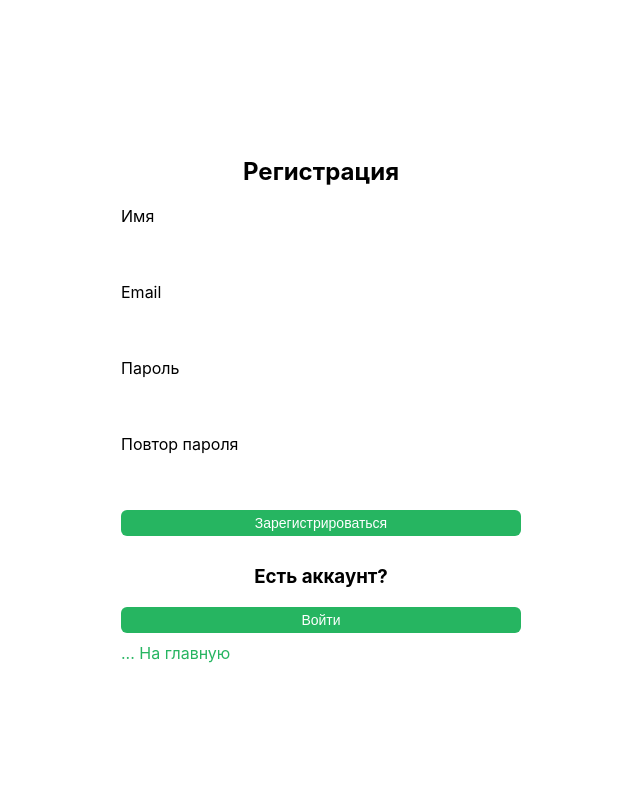
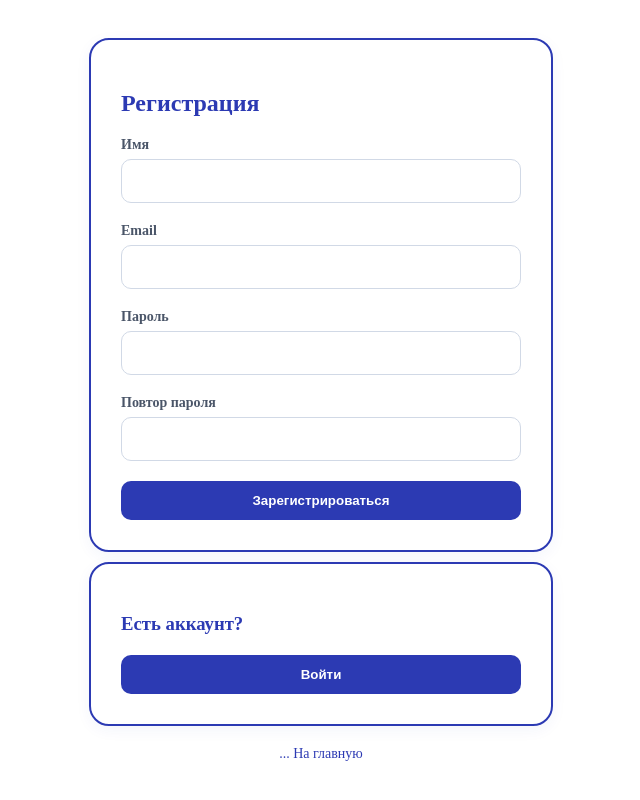
Before and after one commit to Jeb129/VKR-timetable, a React app in the folder frontend/: page /register in a window 1280 px wide. Shown: the whole page, without its empty margins (319-959 px from the left). Built offline with nearby package versions, Linux system fonts and the light colour scheme; no server answers; the HTML template or start-up script is replaced by a standard one.

Commit message:
Дизигн

```diff
--- a/frontend/src/App.css
+++ b/frontend/src/App.css
@@ -1,310 +1,24 @@
-/* =======================
-   Цветовые переменные
-   ======================= */
-:root {
-    --bg-primary: #ffffff;
-    --bg-secondary: #b8b8b8;
-    --bg-hover: #222222;
-    --border-subtle: #2a2a2a;
-
-    --color-white: #ffffff;
-    --color-text: #000000;
-    --color-gray: #9a9a9a;
-
-    --color-primary: #26b561;
-    --color-secondary: #88970f;
-    --color-warning: #b96f07;
-    --color-danger: #cc3f42;
-    --color-accent: #b5267a;
-}
-
-/* =======================
-   Базовые стили
-   ======================= */
-body {
-    background: var(--bg-primary);
-    color: var(--color-text);
-    font-family: 'Inter', 'Roboto', sans-serif;
-}
-
-/* =======================
-   Ссылки
-   ======================= */
-a {
-    color: var(--color-primary);
-    text-decoration: none;
-    transition: color 0.15s ease;
-    cursor: pointer;;
-}
-
-a:hover {
-    color: var(--color-secondary);
-}
-
-/* =======================
-   Кнопки
-   ======================= */
-button {
-    cursor: pointer;
-    font-size: 14px;
-    font-weight: 500;
-    transition: all 0.15s ease;
-}
-
-.primary-btn {
-    padding: 5px;
-    border-radius: 6px;
-    border: none;
-    background: var(--color-primary);
-    color: var(--color-white);
-}
-
-.primary-btn:hover {
-    filter: brightness(1.1);
-    transform: translateY(-1px);
-}
-
-.danger-btn {
-    padding: 5px;
-    border-radius: 6px;
-    border: none;
-    background: var(--color-danger);
-    color: var(--color-white);
-}
-
-.danger-btn:hover {
-    filter: brightness(1.1);
-    transform: translateY(-1px);
-}
-
-.secondary-btn {
-    border: 1px solid var(--color-secondary);
-
-    background: transparent;
-    color: var(--color-secondary);
-
-    font-size: 0.7rem;
-    cursor: pointer;
-}
-.secondary-btn:hover {
-    background-color: var(--color-secondary);
-    color: var(--bg-primary);
-}
-
-.round-item {
-    aspect-ratio: 1 / 1;
-    border-radius: 50%;
-}
-/* =======================
-   Списки с прокруткой
-   ======================= */
-.scroll-list {
-    display: flex;
-    flex-direction: column;
-    max-height: 100%;
-    gap: 10px;
-    padding: 5px;
-    overflow-y: auto;
-    overflow-x: hidden;
-    padding-right: 6px; /* чтобы скролл не перекрывал контент */
-}
-
-/* Стилизация скроллбара (для WebKit) */
-.scroll-list::-webkit-scrollbar {
-    width: 6px;
-}
-
-.scroll-list::-webkit-scrollbar-track {
-    background: var(--bg-secondary);
-    border-radius: 3px;
-}
-
-.scroll-list::-webkit-scrollbar-thumb {
-    background-color: var(--color-primary);
-    border-radius: 3px;
-}
-
-/* Для Firefox */
-.scroll-list {
-    min-height: 0;
-    scrollbar-width: thin;
-    scrollbar-color: var(--color-primary) var(--bg-secondary);
-}
-
-/* =======================
-   Поля ввода
-   ======================= */
-input, textarea, select {
-    padding: 10px;
-    border-radius: 6px;
-    border: none;
-    background: var(--bg-primary);
-    color: var(--color-white);
-    font-size: 14px;
-    transition: background 0.15s ease;
-}
-
-input:focus, textarea:focus, select:focus {
-    outline: none;
-    background: var(--bg-hover);
-}
-
-/* =======================
-   Flex контейнеры
-   ======================= */
-.flex-row {
-    display: flex;
-    flex-direction: row;
-}
-
-.flex-col {
-    display: flex;
-    flex-direction: column;
-}
-.flex-wrap {
-    display: flex;
-    flex-wrap: wrap;
-}
-
-.justify-center {
-    display: flex;
-    justify-content: center;
-}
-
-.align-center {
-    display: flex;
-    align-items: center;
-}
-
-.space-between {
-    display: flex;
-    justify-content: space-between;
-}
-
-
-.flex-grow { flex-grow: 1;}
-.f-1 {
-    flex: 1;
-}
-.f-2 {
-    flex: 2;
-}
-.f-3 {
-    flex: 3;
-}
-
-.error {
-    padding: 2px 5px ;
-    color: var(--color-danger);
-    border-radius: 6px;
-    border: 2px solid var(--color-danger);
-    text-align: center;
-    background-color: transparent;
-
-    cursor: pointer;
-}
-.border {
-        border: 1px solid var(--color-gray);
-}
-
-.max-height {height: 100%;}
-.max-width {width: 100%;}
-/* Утилиты для отступов */
-.mt-10 { margin-top: 10px; }
-.mb-10 { margin-bottom: 10px; }
-.ml-10 { margin-left: 10px; }
-.mr-10 { margin-right: 10px; }
-.m-10 { margin: 10px; }
+.flex-row { display: flex; flex-direction: row; }
+.flex-col { display: flex; flex-direction: column; }
+.justify-center { justify-content: center; }
+.flex-grow { flex-grow: 1; }
 .gap-10 { gap: 10px; }
 .gap-20 { gap: 20px; }
 
-/* =======================
-   Анимации и переходы
-   ======================= */
-
-/* Плавное появление (fade in) */
-.fade-in {
-    animation: fadeIn 0.25s ease-out forwards;
+.slide-up {
+    animation: slideUp 0.5s ease-out;
 }
 
-/* Плавное исчезновение (fade out) */
-.fade-out {
-    animation: fadeOut 0.25s ease-in forwards;
+.fade-in {
+    animation: fadeIn 0.8s ease-in;
 }
 
-/* Лёгкое выдвижение вверх при появлении */
-.slide-up {
-    animation: slideUp 0.25s ease-out forwards;
+@keyframes slideUp {
+    from { transform: translateY(20px); opacity: 0; }
+    to { transform: translateY(0); opacity: 1; }
 }
 
-/* Лёгкое выдвижение вниз при исчезновении */
-.slide-down {
-    animation: slideDown 0.25s ease-in forwards;
-}
-
-/* Переход для всех элементов при hover или state change */
-.transition-all {
-    transition: all 0.15s ease;
-}
-
-/* =======================
-   Keyframes
-   ======================= */
 @keyframes fadeIn {
     from { opacity: 0; }
     to { opacity: 1; }
 }
-
-@keyframes fadeOut {
-    from { opacity: 1; }
-    to { opacity: 0; }
-}
-
-@keyframes slideUp {
-    from {
-        opacity: 0;
-        transform: translateY(8px);
-    }
-    to {
-        opacity: 1;
-        transform: translateY(0);
-    }
-}
-
-@keyframes slideDown {
-    from {
-        opacity: 1;
-        transform: translateY(0);
-    }
-    to {
-        opacity: 0;
-        transform: translateY(8px);
-    }
-}
-
-/* Hover эффекты для кнопок и интерактивных элементов */
-.hover-lift {
-    transition: transform 0.15s ease, box-shadow 0.15s ease;
-}
-
-.hover-lift:hover {
-    transform: translateY(-2px);
-    box-shadow: 0 4px 12px rgba(0,0,0,0.3);
-}
-
-.hover-opacity {
-    transition: opacity 0.15s ease;
-}
-
-.hover-opacity:hover {
-    opacity: 0.7;
-}
-
-/* Лёгкая подсветка при фокусе для input / textarea / select */
-.focus-glow {
-    transition: box-shadow 0.15s ease, background 0.15s ease;
-}
-
-.focus-glow:focus {
-    box-shadow: 0 0 6px var(--color-primary);
-}
--- /dev/null
+++ b/frontend/src/pages/Auth/Auth.css
@@ -0,0 +1,89 @@
+/* Основной контейнер страницы */
+.auth-page-wrapper {
+    background-color: #f4f7f9;
+    min-height: 100vh;
+    padding-top: 40px;
+}
+
+/* Карточка (Синий контур как на фото КГУ) */
+.card {
+    background: white;
+    border: 2px solid #2c3ab3; /* Фирменный синий */
+    border-radius: 20px;
+    padding: 30px;
+    box-shadow: 0 4px 15px rgba(44, 58, 179, 0.05);
+}
+
+/* Поля ввода */
+input {
+    border: 1px solid #d1d9e6;
+    border-radius: 10px;
+    padding: 12px 15px;
+    font-size: 16px;
+    transition: all 0.3s ease;
+}
+
+.focus-glow:focus {
+    border-color: #2c3ab3;
+    box-shadow: 0 0 0 4px rgba(44, 58, 179, 0.1);
+    outline: none;
+}
+
+/* Кнопка КГУ */
+.primary-btn {
+    background-color: #2c3ab3;
+    color: white;
+    border: none;
+    border-radius: 10px;
+    padding: 12px 20px;
+    font-weight: 600;
+    cursor: pointer;
+    text-align: center;
+    transition: all 0.2s ease;
+}
+
+.hover-lift:hover {
+    transform: translateY(-2px);
+    filter: brightness(1.1);
+}
+
+.primary-btn:disabled {
+    background-color: #949cd4;
+    cursor: not-allowed;
+}
+
+/* Ошибки */
+.error {
+    background-color: #fff1f0;
+    border: 1px solid #ffa39e;
+    color: #f5222d;
+    padding: 10px;
+    border-radius: 8px;
+    font-size: 14px;
+    cursor: pointer;
+}
+
+h2, h3 {
+    color: #2c3ab3;
+    margin-bottom: 20px;
+}
+
+label {
+    font-size: 14px;
+    font-weight: 600;
+    color: #4a5568;
+    margin-bottom: 6px;
+}
+
+a {
+    color: #2c3ab3;
+    text-decoration: none;
+    font-size: 14px;
+    cursor: pointer;
+    text-align: center;
+    margin-top: 10px;
+}
+
+a:hover {
+    text-decoration: underline;
+}
--- a/frontend/src/pages/Auth/LoginPage.tsx
+++ b/frontend/src/pages/Auth/LoginPage.tsx
@@ -2,6 +2,7 @@ import { useState } from "react"
 import { Navigate, useNavigate } from "react-router-dom"
 import type { LoginRequest } from "@/types/user"
 import { useAuth } from "@/context/AuthContext"
+import "./Auth.css";
 
 const LoginPage = () => {
   const { isAuthenticated, isLoading, login } = useAuth()
--- a/frontend/src/pages/Auth/RegisterPage.tsx
+++ b/frontend/src/pages/Auth/RegisterPage.tsx
@@ -1,7 +1,7 @@
 import { useState } from "react"
 import { Navigate, useNavigate } from "react-router-dom"
 import type { RegisterRequest } from "../../types/user"
-
+import "./Auth.css";
 import { useAuth } from "@/context/AuthContext"
 
 const RegisterPage = () => {
```
Also changed, not shown: 2 other files (tests, documents, lock files or other folders).
